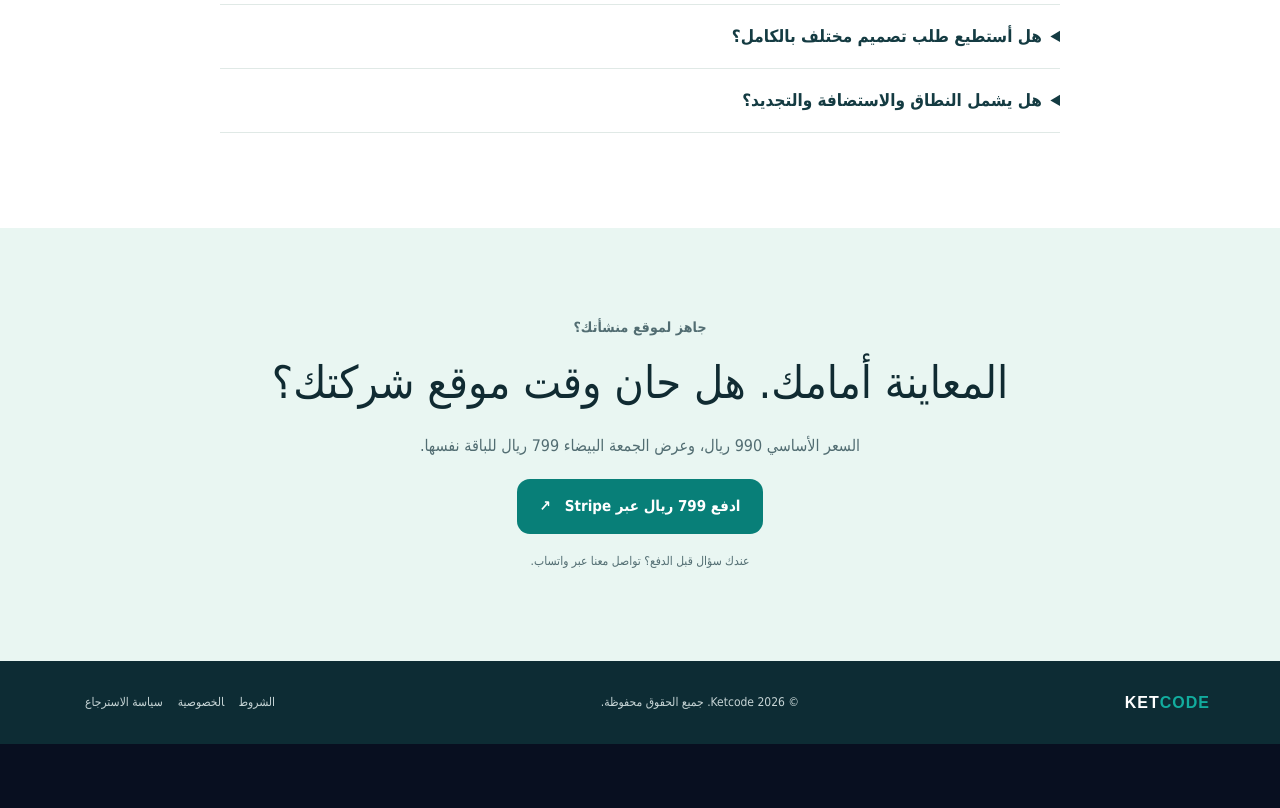
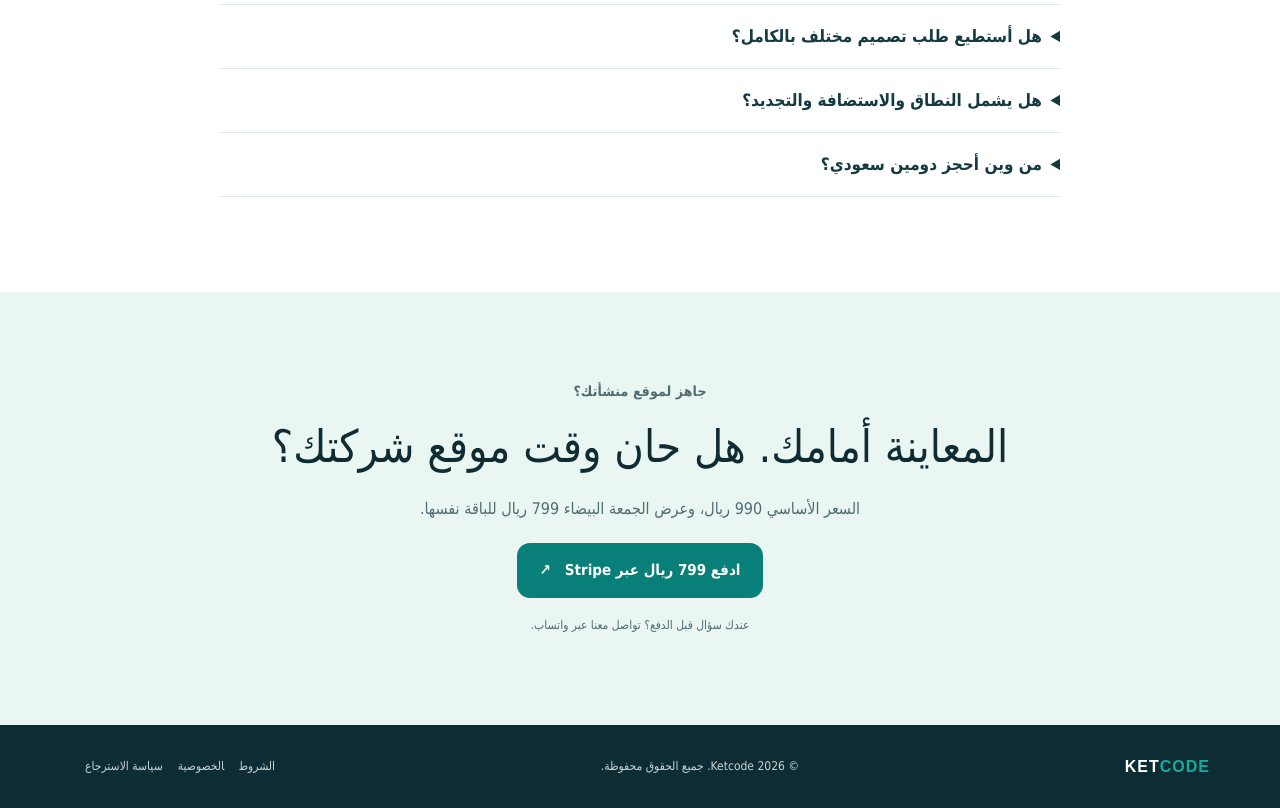
Before and after one commit to TayyarCore/ketcode-web, a Next.js app: page /offers/real-estate in a window 1280 px wide. Shown: the part 4860-5668 px from the top of the page. Before the commit the page ends 5604 px from the top, so only its background shows below. Built offline with nearby package versions, Linux system fonts and the light colour scheme; a web font is replaced by a local one.

Commit message:
Link Saudi domain registrars from the real estate offer

```diff
--- a/app/offers/real-estate/page.tsx
+++ b/app/offers/real-estate/page.tsx
@@ -143,6 +143,10 @@ export default function RealEstateOfferPage() {
     <section id="faq" className={styles.section}><div className={styles.wrap + " " + styles.faqWrap}>
       <p className={styles.eyebrow}>إجابات سريعة</p><h2>الأسئلة الشائعة</h2>
       {questions.map(item=><details key={item.q} className={styles.faq}><summary>{item.q}</summary><p>{item.a}</p></details>)}
+      <details className={styles.faq}>
+        <summary>من وين أحجز دومين سعودي؟</summary>
+        <p>تقدر تحجز دومين سعودي من <a href="https://souqt2.sa/Home" target="_blank" rel="noopener noreferrer">سوق التقنية</a> أو <a href="https://www.massarcloud.sa/ar/landing/sa-domains" target="_blank" rel="noopener noreferrer">مسار كلاود</a>.</p>
+      </details>
     </div></section>
     <section className={styles.cta}><div className={styles.wrap}>
       <p className={styles.eyebrow}>جاهز لموقع منشأتك؟</p><h2>المعاينة أمامك. هل حان وقت موقع شركتك؟</h2><p>السعر الأساسي 990 ريال، وعرض الجمعة البيضاء 799 ريال للباقة نفسها.</p>
```
